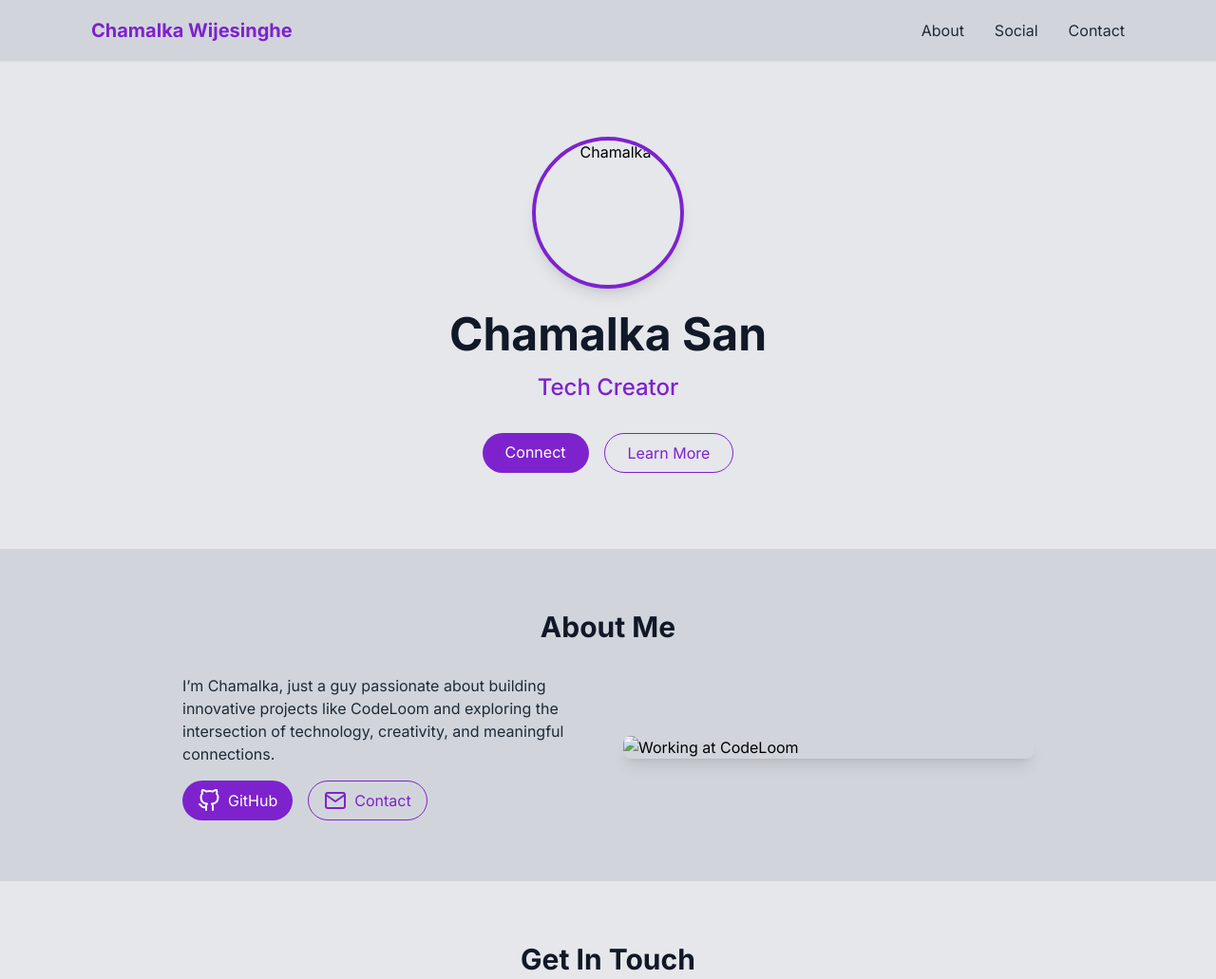
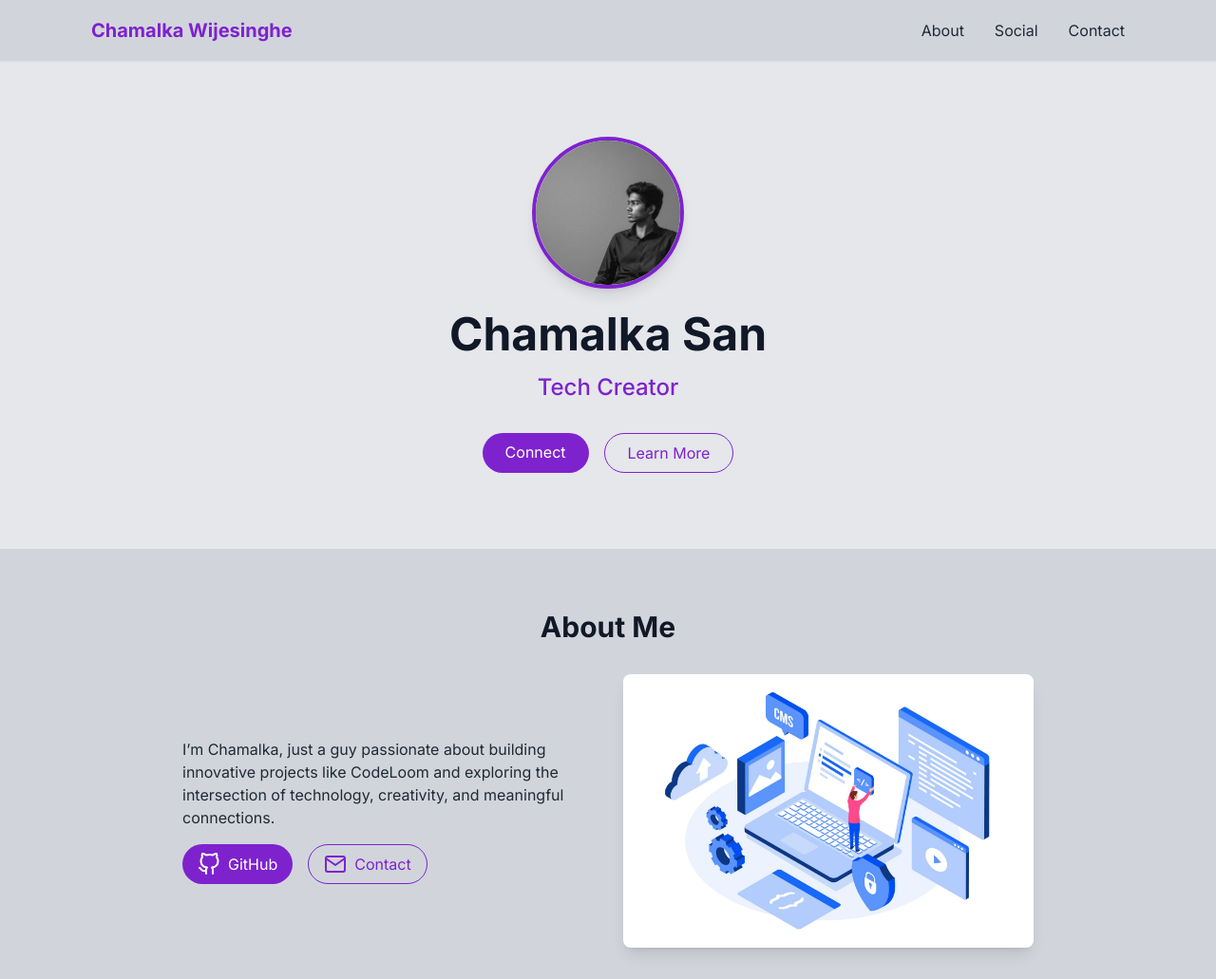
Before and after one commit to chamalkasan/ChamalkaSan, a plain HTML site: page index.html in a window 1280 px wide. Shown: the top 1031 px of the page at 95% size. Drawn offline with nearby package versions, Linux system fonts and the light colour scheme.

Commit message:
Update index.html

```diff
--- a/index.html
+++ b/index.html
@@ -6,7 +6,7 @@
     <meta charset="UTF-8">
     <meta name="viewport" content="width=device-width, initial-scale=1.0">
     <title>Chamalka-San</title>
-    <link rel="icon" type="image/png" href="/home/chamalkasan/Documents/VS Code/personal site/v2 pin (copy)/Images/fav.png">
+    <link rel="icon" type="image/png" href="Images/fav.png">
 
     <script src="https://cdn.tailwindcss.com"></script>
     <link href="https://unpkg.com/aos@2.3.1/dist/aos.css" rel="stylesheet">
@@ -75,7 +75,7 @@
     <section class="py-20 px-4 sm:px-6 lg:px-8 bg-gray-200">
         <div class="max-w-4xl mx-auto text-center" data-aos="fade-up">
             <div class="w-40 h-40 mx-auto rounded-full overflow-hidden profile-img mb-6">
-                <img src="/home/chamalkasan/Documents/VS Code/personal site/v2 pin (copy)/Images/pfp.png" alt="Chamalka" class="w-full h-full object-cover">
+                <img src="Images/pfp.png" alt="Chamalka" class="w-full h-full object-cover">
             </div>
             <h1 class="text-4xl md:text-5xl font-bold text-gray-900 mb-4">Chamalka San</h1>
             <p class="text-xl md:text-2xl text-primary font-medium mb-8">Tech Creator</p>
@@ -107,7 +107,7 @@
                     </div>
                 </div>
                 <div class="rounded-lg overflow-hidden shadow-lg">
-                    <img src="/home/chamalkasan/Documents/VS Code/personal site/v2 pin (copy)/Images/img.jpg" alt="Working at CodeLoom" class="w-full h-auto">
+                    <img src="Images/img.jpg" alt="Working at CodeLoom" class="w-full h-auto">
                 </div>
             </div>
         </div>
```
